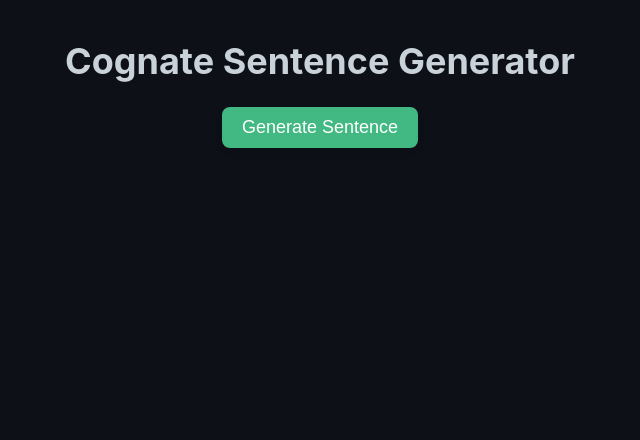
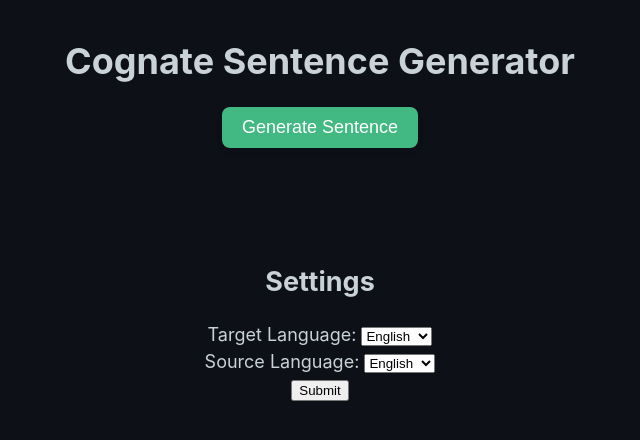
Before and after one commit to vkethana/cognate_sentences, a Flask app: page / in a window 1280 px wide. Shown: the top 440 px of the page, without its empty margins (320-960 px from the left). Run offline with Flask 3, Linux system fonts and the light colour scheme.

Commit message:
added messy choose-language functionality but NOT WORKING YET

```diff
--- a/app.py
+++ b/app.py
@@ -1,10 +1,20 @@
-from flask import Flask, render_template, request, redirect, url_for
+from flask import Flask, render_template, request, redirect, url_for, jsonify
 from get_article import get_article
 from cognate_analysis import cognate_analysis, sentence_to_word_list
 import re
 
 src_lang = 'en'
 target_lang = 'fr'
+language_codes = {
+    'English': 'en',
+    'Spanish': 'es',
+    'French': 'fr',
+    'Italian': 'it',
+    'Dutch': 'nl',    # Dutch
+    'German': 'de',   # German
+    'Swedish': 'sv',  # Swedish
+    'Danish': 'da'    # Danish
+}
 
 app = Flask(__name__, static_folder="templates/static")
 
@@ -27,6 +37,27 @@
 @app.route('/')
 def index():
     return render_template('index.html')
+
+# Route to update source_lang and target_lang variables
+@app.route('/update_lang', methods=['POST'])
+def update_lang():
+    global src_lang, target_lang  # Use global keyword to access and modify global variables
+
+    # Retrieve selected language values from the request
+    src_lang = request.form.get('src_lang')
+    target_lang = request.form.get('target_lang')
+
+    #assert((src_lang in language_codes.keys()) or (src_lang in language_codes.values()))
+    #assert((target_lang in language_codes.keys()) or (target_lang in language_codes.values()))
+
+    print("Source and Target Language are: ", src_lang, target_lang)
+    src_lang = language_codes[src_lang]
+    target_lang = language_codes[target_lang]
+
+    # Optionally, you can perform validation or additional processing here
+
+    # Return a response indicating success
+    return jsonify({'status': 'success', 'src_lang': src_lang, 'target_lang': target_lang})
 
 
 @app.route('/generate_sentence', methods=['POST'])
--- a/templates/index.html
+++ b/templates/index.html
@@ -6,6 +6,7 @@
     <meta name="viewport" content="width=device-width, initial-scale=1.0">
     <title>Wikipedia Sentence Generator</title>
     <link rel= "stylesheet" type= "text/css" href= "{{ url_for('static',filename='styles/style.css') }}">
+    <script src="https://ajax.googleapis.com/ajax/libs/jquery/3.5.1/jquery.min.js"></script>
 </head>
 <body>
     <h1>Cognate Sentence Generator</h1>
@@ -19,7 +20,29 @@
       </form>
     </section>
 
-    <section class="second-section">
+    <section class="gap-section">
+      <h2>Settings</h2>
+      <form action="/result" method="post">
+          <label for="target_lang">Target Language:</label>
+          <select id="target_lang" name="target_lang">
+              <option value="english">English</option>
+              <option value="spanish">Spanish</option>
+              <option value="french">French</option>
+              <!-- Add more options as needed -->
+          </select>
+          <br>
+          <label for="src_lang">Source Language:</label>
+          <select id="src_lang" name="src_lang">
+              <option value="english">English</option>
+              <option value="spanish">Spanish</option>
+              <option value="french">French</option>
+              <!-- Add more options as needed -->
+          </select>
+          <br>
+          <input type="submit" value="Submit">
+      </form>
+    </section>
+    <section class="gap-section">
     {% if word_definitions %}
         <h2>Unfamiliar Word Definitions</h2>
         <table border="1">
@@ -36,5 +59,31 @@
         </table>
     {% endif %}
     </section>
+    <script>
+        // Function to update backend variables
+        function updateBackendVariables() {
+            var target_lang = $('#target_lang').val();
+            var src_lang = $('#src_lang').val();
+
+            $.ajax({
+                url: '/update_lang',
+                method: 'POST',
+                data: { target_lang: targetLang, src_lang: sourceLang },
+                success: function(data) {
+                    console.log('Backend variables updated successfully:', data);
+                },
+                error: function(xhr, status, error) {
+                    console.error('Error updating backend variables:', error);
+                }
+            });
+        }
+
+        // Bind change event to the dropdowns
+        $(document).ready(function() {
+            $('#target_lang, #source_lang').change(function() {
+                updateBackendVariables();
+            });
+        });
+    </script>
 </body>
 </html>
--- a/templates/static/styles/style.css
+++ b/templates/static/styles/style.css
@@ -20,7 +20,7 @@
 .highlight {
 	background-color: orange;
 }
-body .friendly-button {
+.friendly-button {
     padding: 10px 20px;
     font-size: 1.0em;
     border: none;
@@ -30,14 +30,17 @@
     cursor: pointer;
     box-shadow: 0px 4px 6px rgba(0, 0, 0, 0.1);
     transition: background-color 0.3s ease;
-		text-align: center !important;
+		text-align: center;
 }
 
 .friendly-button:hover {
     background-color: #35a474;
 }
 
-.second-section {
+.gap-section {
     margin-top: 10%; /* Adjust this value to change the gap size */
     padding: 20px;
 }
+form {
+		text-align: center;
+}
```
